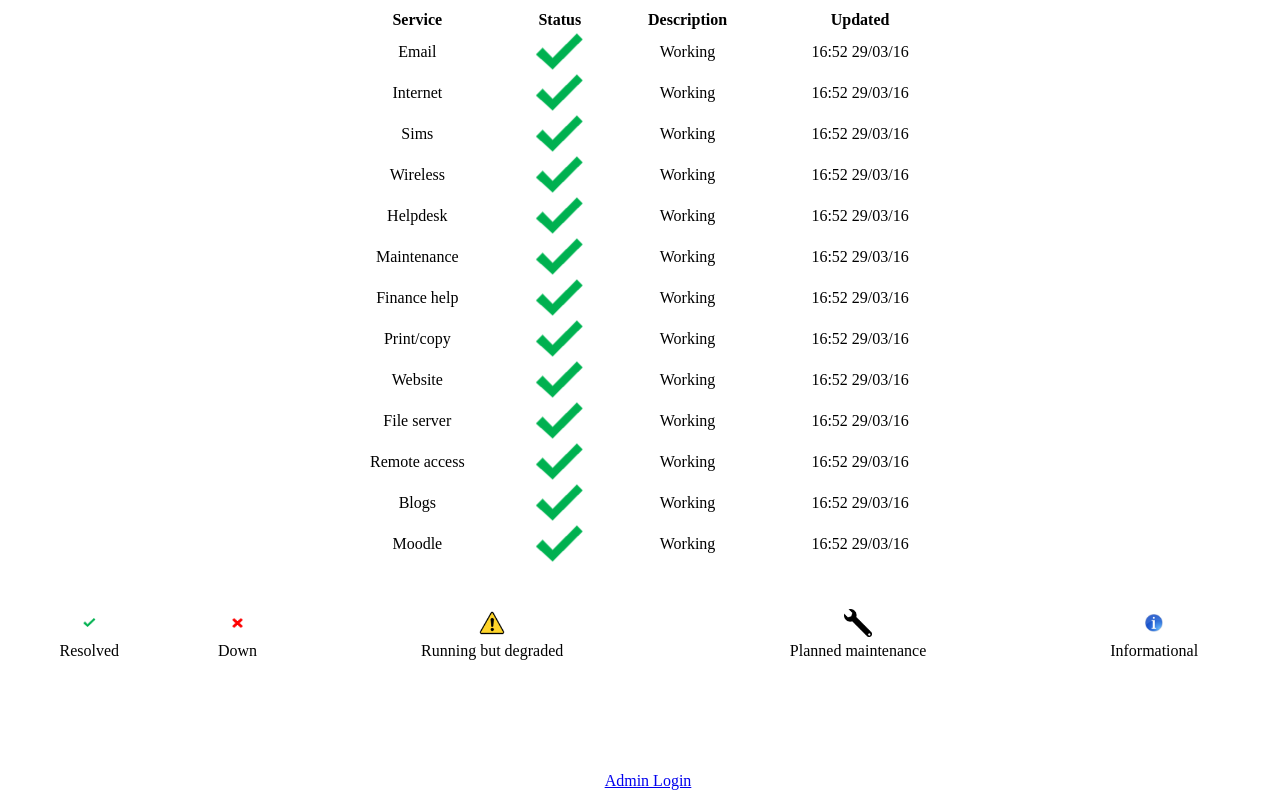
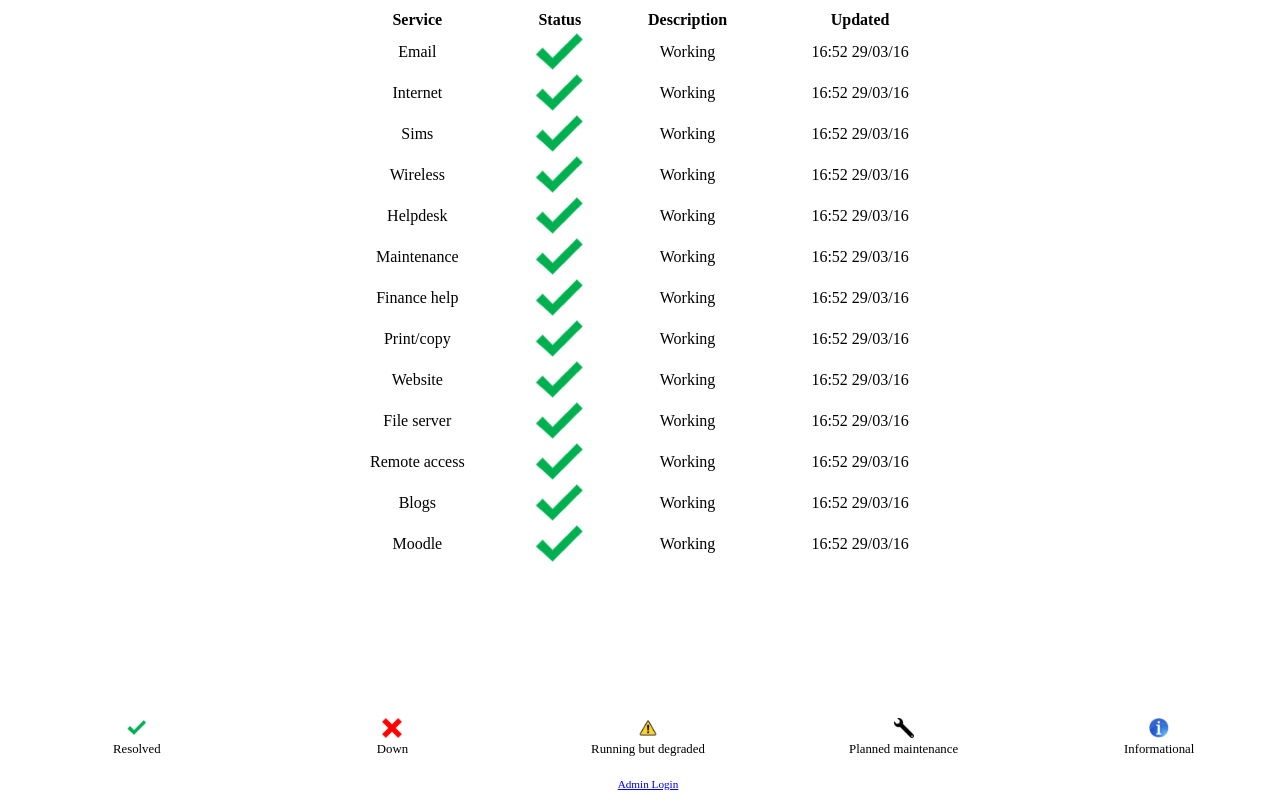
Before and after one commit to samwincott/IT-services-information, a PHP site: page /Output.php in a window 1280 px wide. Run offline with PHP 8.4, Linux system fonts and the light colour scheme; data comes from the database, SQL or seed files in the repository; both versions use the stored data as it was after the commit.

Commit message:
css almost done

```diff
--- a/Input.php
+++ b/Input.php
@@ -36,7 +36,7 @@ while($row = $sql_result_all_statuses->fetchArray()){
 
 // generating the input table
 echo "<form method='post' action='scripts/update_db.php'>
-        <table id='--'>
+        <table id='input_table'>
             <tr>
                 <th>Service</th>
                 <th>Status</th>
@@ -88,7 +88,7 @@ echo "      <input type='submit' value='Submit' name='submit'>
     <a href="change_password.php">Change Password</a>
 </div>
 
-<div id="center_footer">
+<div id="logout_link">
     <a href="scripts/logout.php">Logout</a>
 </div>
 </body>
--- a/Output.php
+++ b/Output.php
@@ -30,8 +30,8 @@ while($row = $sql_result_all_statuses->fetchArray()){
 
 if ($db->querySingle("SELECT COUNT(*) FROM services WHERE status <> 1") != 0){
     //output page table
-    echo "<table id='input_table'>
-            <tr>
+    echo "<table id='output_table'>
+            <tr class='output_table_header'>
                 <th>Service</th>
                 <th>Status</th>
                 <th>Description</th>
@@ -71,9 +71,8 @@ else{
     echo "<p>All services are functioning correctly</p>";
 }
 
-
 ?>
-<div id="center_footer">
+<div id="login_link">
     <a href="Login.php">Admin Login</a>
 </div>
 </body>
--- a/scripts/css.css
+++ b/scripts/css.css
@@ -1,4 +1,16 @@
-#center_footer {
+#login_link {
+    width: 100%;
+    position: fixed;
+    bottom: 10px;
+    text-align: center;
+    font-size: 70%;
+}
+
+tr.output_table_header td {
+  border-bottom:1pt solid black;
+}
+
+#logout_link {
     width: 100%;
     position: fixed;
     bottom: 10px;
@@ -11,10 +23,13 @@
 }
 
 #status_legend {
-    margin-top: 40px;
+    margin-top: 50px;
+    position: fixed;
+    bottom: 40px;
     width: 100%;
-    bottom: 50px;
     text-align: center;
+    table-layout: fixed;
+    font-size: 80%;
 }
 
 #password_box_align {
@@ -26,7 +41,6 @@
     margin-right: auto;
     width: 50%;
     text-align: center;
-
 }
 
 #input_table {
@@ -37,18 +51,11 @@
 
 }
 
-#input_table2 {
-    margin-left: auto;
-    margin-right: auto;
-    text-align: center;
-
-}
-
 input[type=text]:focus {
     border: 3px solid #555;
 }
 
-#new_remove_forms {
+#add_remove_forms {
     margin-left: auto;
     margin-right: auto;
     width: 50%;
```
Also changed, not shown: scripts/info.db.
